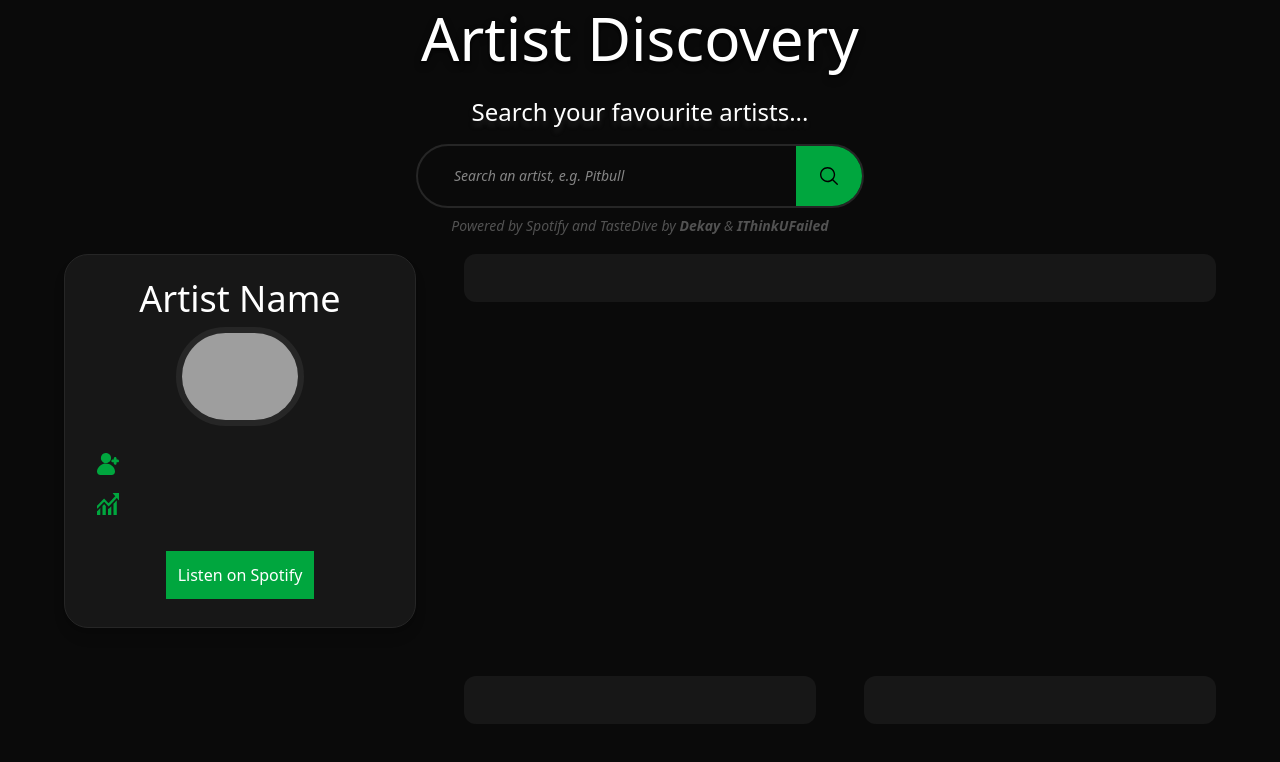
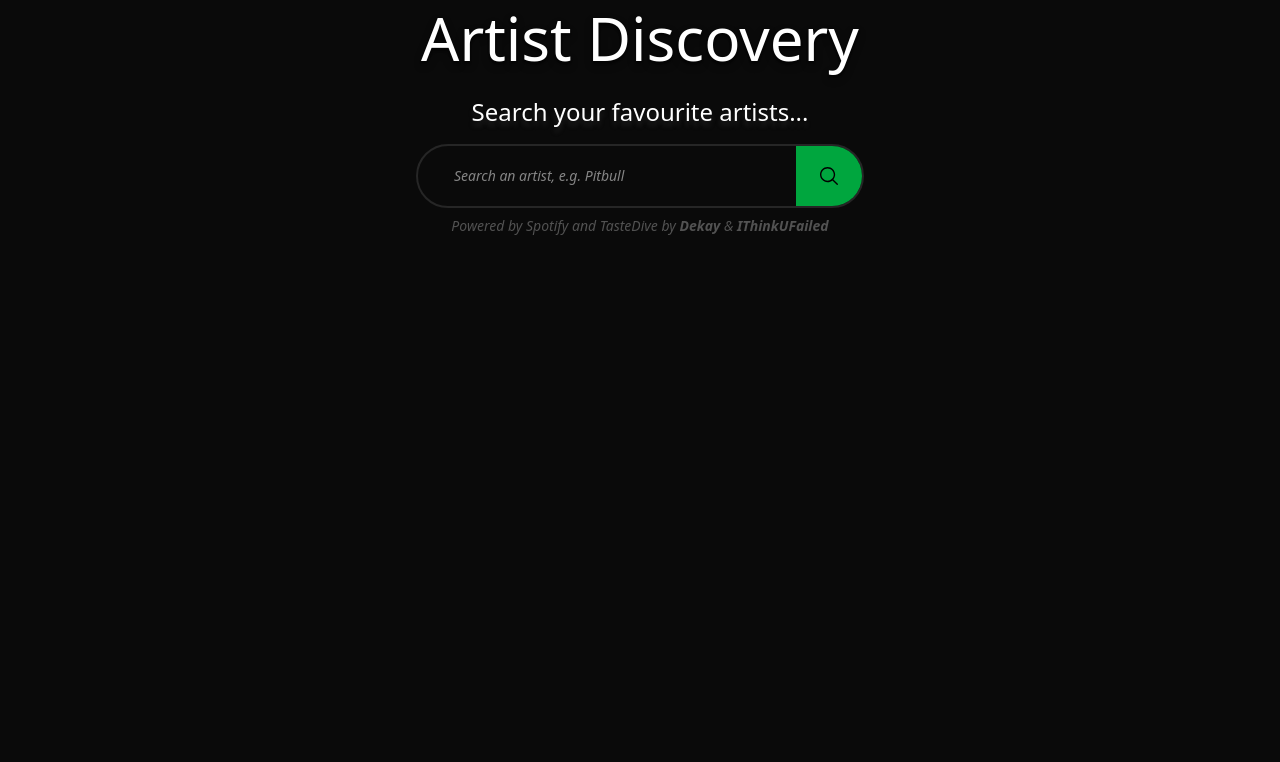
Before and after one commit to IThinkUFailed/music-discovery, a website: page index.html in a window 1280 px wide. Drawn offline with nearby package versions, Linux system fonts and the light colour scheme; grey boxes are pictures that could not be loaded.

```diff
--- a/assets/js/script.js
+++ b/assets/js/script.js
@@ -14,7 +14,6 @@
 let clientId;
 let clientSecret;
 let tasteDiveApiKey;
-
 
 let isLoading = false;
 function handleLoading() {
--- a/index.html
+++ b/index.html
@@ -29,7 +29,7 @@
       </form>
       <p class="text-sm italic text-center text-neutral-600 p-2">Powered by Spotify and TasteDive by <strong><a class="hover:text-green-500" href="https://github.com/dekaythedev">Dekay</a></strong> & <strong><a class="hover:text-green-500" href="https://github.com/IThinkUFailed">IThinkUFailed</a></strong></p>
       </section>
-      <main id="page-container" class="page-container max-w-6xl mx-auto ">
+      <main id="page-container" class="page-container max-w-6xl mx-auto hidden">
       <div id="artist-panel" class="grid grid-cols-1 md:grid-cols-3 gap-12">
         <div class="md:col-span-1 bg-neutral-900 p-6 rounded-3xl border border-neutral-800 shadow-lg text-center">
             <h3 id="artist-name" class="text-4xl mb-2">Artist Name</h3>
@@ -37,7 +37,7 @@
           <br>
           <div class="text-left">
           <p id="followers" class="p-2">
-          <img src="./assets/svg/followers.svg" alt="followers" class="icon">
+          <img id="followersvg" src="./assets/svg/followers.svg" alt="followers" class="icon">
           </p>
           <p id="popularity" class="p-2">
           <img src="./assets/svg/popularity.svg" alt="popularity" class="icon">
```
